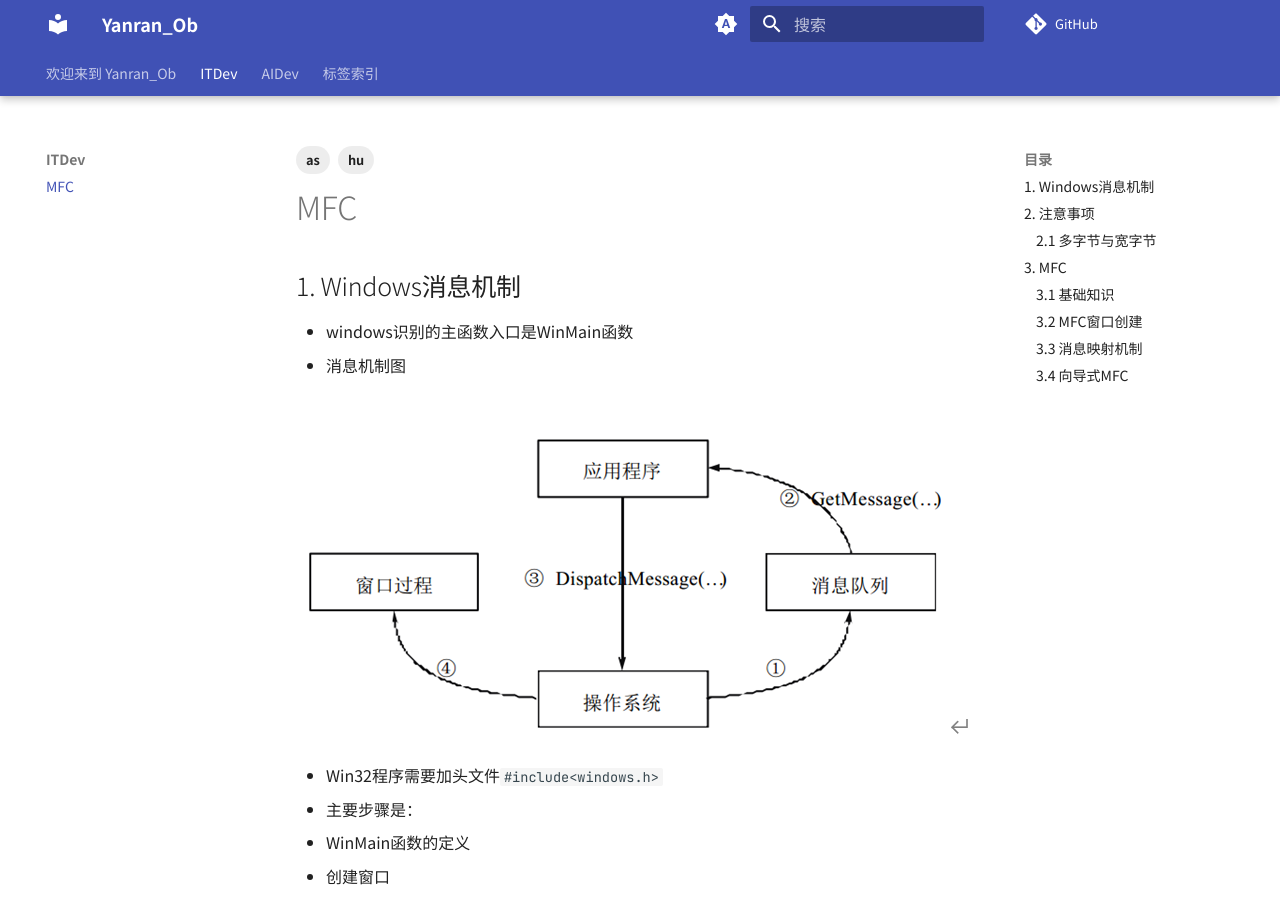
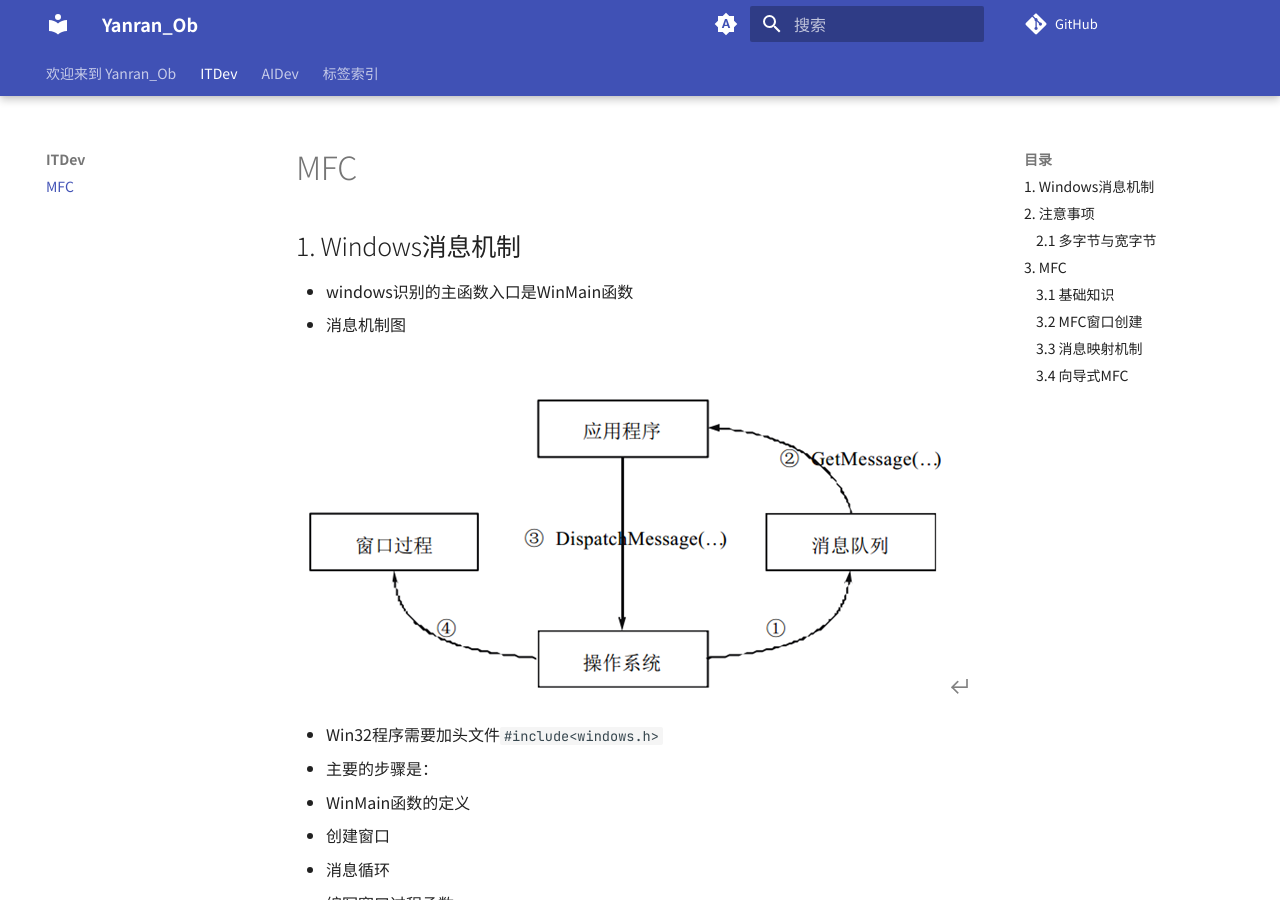
Before and after one commit to yanran425/Yanran425_Ob, an MkDocs documentation site: the page built from docs/ITDev/MFC.md, in a window 1280 px wide and 900 px high. Built offline with MkDocs 1.6.1 and Material for MkDocs 9.7.7, drawn with Linux system fonts in a browser that asks for light colours; comment, search, counter and statistics services are not loaded.

Commit message:
[PUBLISHER] Merge #17

```diff
--- a/docs/ITDev/MFC.md
+++ b/docs/ITDev/MFC.md
@@ -2,10 +2,8 @@
 coding: UTF-8
 title: MFC
 date: 2026-03-22T23:03:00
-updated: 2026-07-17T02:20:51
+updated: 2026-07-17T23:50:57
 tags:
-  - as
-  - hu
 share: true
 ---
 
@@ -19,7 +17,7 @@
 ![600](../assets/MFC.png)
 
 - Win32程序需要加头文件`#include<windows.h>`
-- 主要步骤是：
+- 主要的步骤是：
 1. WinMain函数的定义
 2. 创建窗口
 3. 消息循环
```
